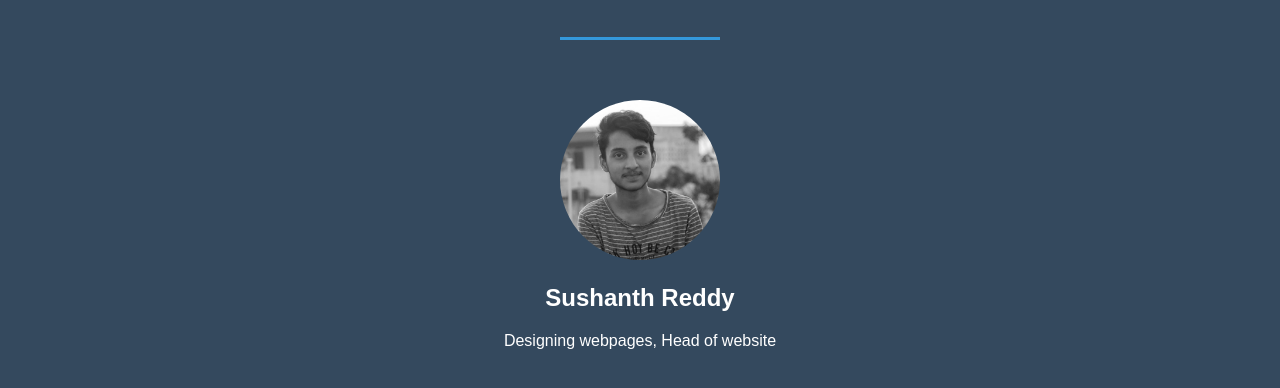
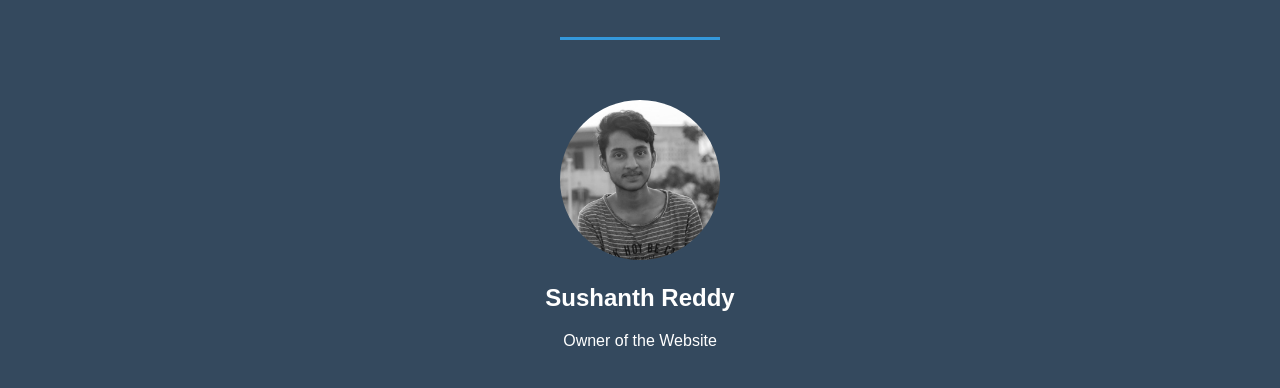
Before and after one commit to Sushanth9989/Music-World, a plain HTML site: page aboutus.html in a window 1280 px wide. Shown: the part 198-586 px from the top of the page. Drawn offline with Linux system fonts and the light colour scheme.

Commit message:
Update aboutus.html

```diff
--- a/aboutus.html
+++ b/aboutus.html
@@ -34,7 +34,7 @@
         <div class="ps">
             <a href="#"><img src="SUSHANTH.jpg"></a>
             <h2>Sushanth Reddy</h2>
-            <p>Designing webpages, Head of website</p>
+            <p>Owner of the Website</p>
 
 
         </div>
```
